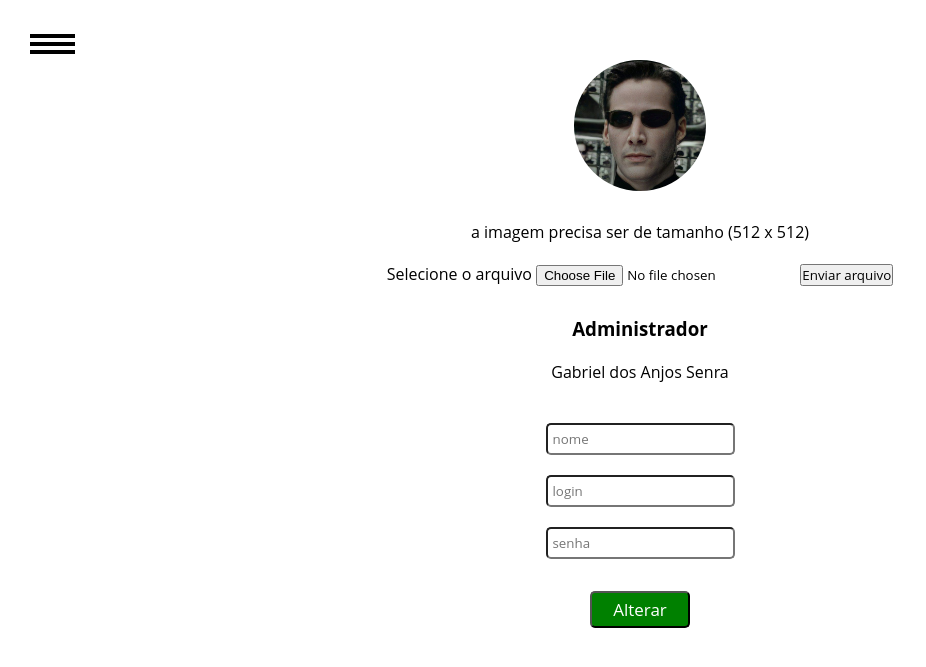
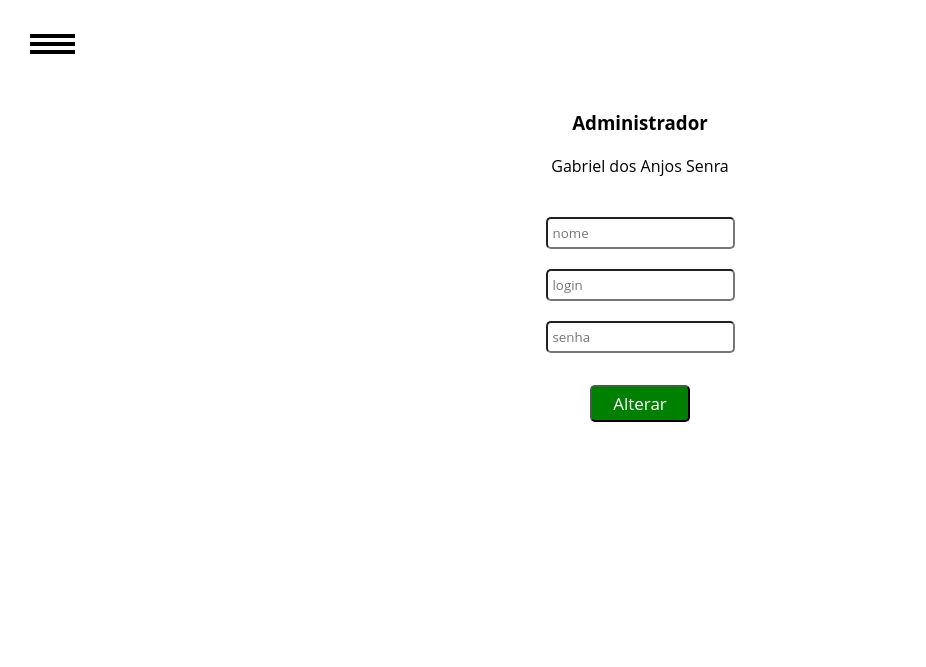
Before and after one commit to gabriel447/estoqueDeProdutos, a PHP site: page /pages/perfil.php in a window 1280 px wide. Shown: the top 667 px of the page, without its empty margins (0-926 px from the left). Run offline with PHP 8.4, Linux system fonts and the light colour scheme; a user stored in the database is signed in; data comes from the database, SQL or seed files in the repository.

Commit message:
noupload

```diff
--- a/css/style.css
+++ b/css/style.css
@@ -156,6 +156,7 @@ div.logar {
 #edit {
     text-align: center;
     padding: 10px;
+    padding-top: 100px;
 }
 
 .line {
--- a/index.php
+++ b/index.php
@@ -16,6 +16,7 @@ if (isset($_POST['login']) || isset($_POST['senha'])) {
         $consulta = "SELECT * FROM usuarios WHERE login = '$login' AND senha = '$senha'" or die("erro");;
         //guardamos em uma variavel o resultado da conexão e da consulta
         $resultado = mysqli_query($conexao, $consulta);
+
         //aqui ele armazena a quantidade de registros que foram compativeis com o banco
         $qtdreg = mysqli_num_rows($resultado);
 
--- a/pages/perfil.php
+++ b/pages/perfil.php
@@ -5,7 +5,7 @@
 </nav>
 
 <div id="edit">
-<?php include('upload.php');?>
+<?php //include('upload.php');?>
     <div class="line">
         <h3><?php switch ($_SESSION['cargo']) {
                 case "1":
@@ -45,7 +45,6 @@
                 <br>
                 <input type="submit" value="Alterar">
             </div>
-
     </div>
     </form>
 
--- a/pages/upload.php
+++ b/pages/upload.php
@@ -13,7 +13,7 @@ if (isset($_FILES['arquivo'])) {
         die('Falha ao enviar arquivo');
     }
 
-    if ($arquivo['size'] > 2097152) {
+    if ($arquivo['size'] > 2000000) {
         die('Arquivo excede o limite de tamanho (2mb)');
     }
 
```
Also changed, not shown: upload/62040c249ef06.jpg (added).
